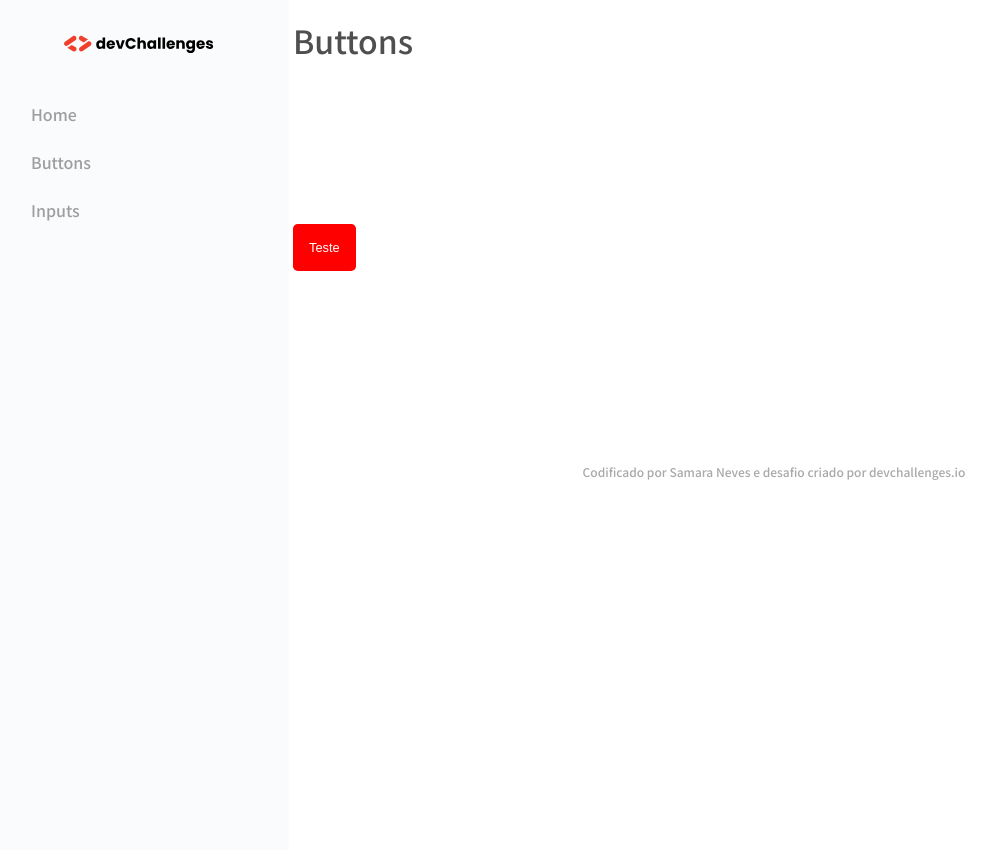
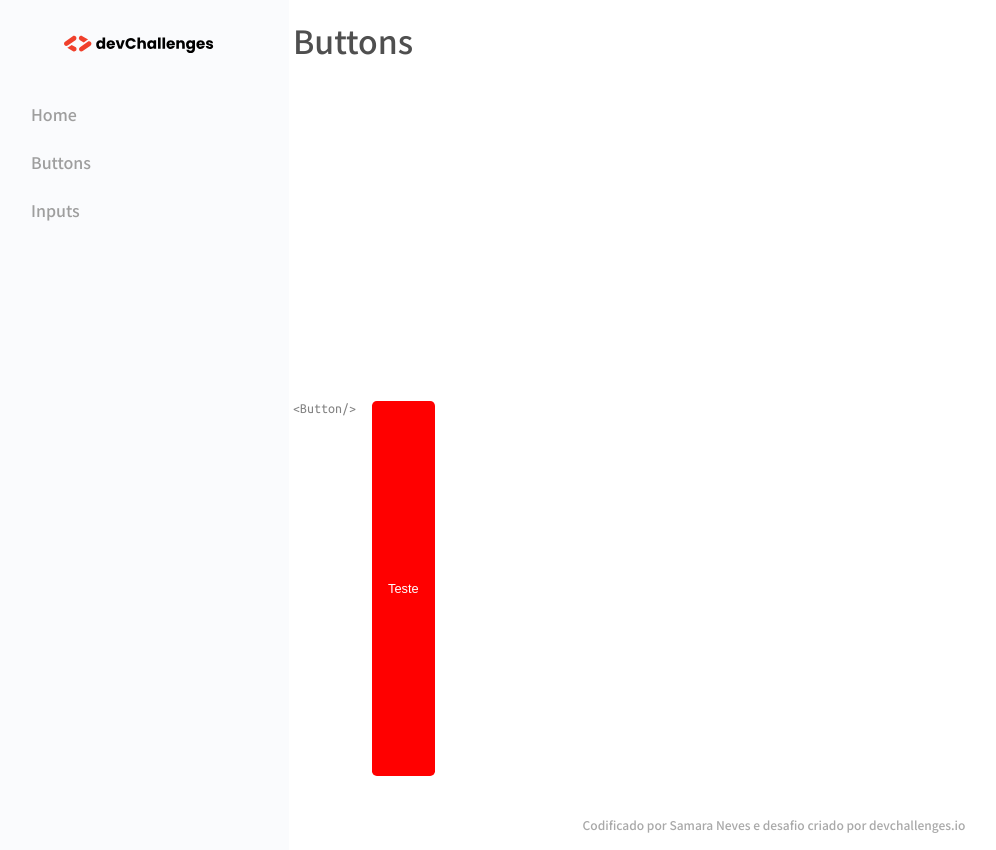
Before and after one commit to NathanaelCruz/simple-components, a React (Create React App) app: page /buttons in a window 1280 px wide. Shown: the whole page, without its empty margins (11-1007 px from the left). Before the commit the page ends 800 px from the top, so only its background shows below. Built offline with nearby package versions, Linux system fonts and the light colour scheme.

Commit message:
update / componente main desmembrado

```diff
--- a/src/components/Button/style.js
+++ b/src/components/Button/style.js
@@ -1,7 +1,7 @@
 import styled from 'styled-components'
 
 export const Button = styled.button`
-    width: 100%;
+    width: auto;
     font-size: .8rem;
     background-color: red;
     color: white;
--- a/src/components/Global.js
+++ b/src/components/Global.js
@@ -50,6 +50,7 @@ ${reset}
         @media(min-width: 900px) {
             display: grid;
             grid-template-columns: 20% 1fr;
+            grid-template-rows: 100% auto;
             grid-column-gap: 24px;
         }
     }
--- /dev/null
+++ b/src/components/TextCode/index.js
@@ -0,0 +1,12 @@
+import React from 'react'
+import * as S from './style'
+
+const CodeText = props => {
+    return(
+        <S.Code color={props.color}>
+            {props.text}
+        </S.Code>
+    )
+}
+
+export default CodeText
--- /dev/null
+++ b/src/components/TextCode/style.js
@@ -0,0 +1,7 @@
+import styled from 'styled-components'
+
+export const Code = styled.code`
+    color: ${ props => props.color ? "var(--color-text)" : "var(--color-text-states)" };
+    font-family: var(--font-code);
+    font-size: 14px;
+`
--- /dev/null
+++ b/src/components/Title/index.js
@@ -0,0 +1,6 @@
+import React from 'react'
+import * as S from './style'
+
+ const Title = props => <S.Title>{props.text}</S.Title>
+
+ export default Title
--- /dev/null
+++ b/src/components/Title/style.js
@@ -0,0 +1,8 @@
+import styled from 'styled-components'
+
+export const Title = styled.h1`
+    width: 100%;
+    color: var(--title);
+    font-family: var(--font-primary);
+    font-size: 32px;
+`
--- a/src/pages/ButtonComponents/ButtonComponents.js
+++ b/src/pages/ButtonComponents/ButtonComponents.js
@@ -1,17 +1,14 @@
 import React, { Fragment } from 'react'
 import Button from '../../components/Button'
-import * as S from '../../templates/Main/style'
+import Title from '../../components/Title'
+import TextCode from '../../components/TextCode'
 
 const ButtonComponents = () => {
     return (
         <Fragment>
-            <S.Heading1>
-                Buttons
-            </S.Heading1>
-            <S.SectionWrapper>
-                <S.Code text="<Button/>"/>
+                <Title text="Buttons"/>
+                <TextCode text="<Button/>"/>
                 <Button>Teste</Button>
-            </S.SectionWrapper>
         </Fragment>
     )
 }
--- a/src/pages/Home/Home.js
+++ b/src/pages/Home/Home.js
@@ -1,11 +1,9 @@
 import React from 'react'
-import * as S from '../../templates/Main/style'
+import Title from '../../components/Title'
 
 const Home = () => {
     return(
-        <S.Heading1>
-            Home
-        </S.Heading1>
+    <Title text="Home"/>
     )
 }
 
--- a/src/pages/InputComponents/InputComponents.js
+++ b/src/pages/InputComponents/InputComponents.js
@@ -1,11 +1,9 @@
 import React from 'react'
-import * as S from '../../templates/Main/style'
+import Title from '../../components/Title'
 
 const InputComponents = () => {
     return(
-        <S.Heading1>
-            Inputs
-        </S.Heading1>
+        <Title text="Inputs"/>
     )
 }
 
--- a/src/templates/Main/style.js
+++ b/src/templates/Main/style.js
@@ -13,19 +13,3 @@ export const Main = styled.main `
         padding: 24px;
     }
 `
-
-export const Heading1 = styled.h1`
-    width: 100%;
-    color: var(--title);
-    font-family: var(--font-primary);
-    font-size: 32px;
-`
-export const SectionWrapper = styled.section `
-    display: flex;
-    flex-direction: column;
-`
-export const Code = styled.code`
-    color: ${ props => props.color ? "var(--color-text)" : "var(--color-text-states)" }
-    font-family: var(--font-code);
-
-`
```
